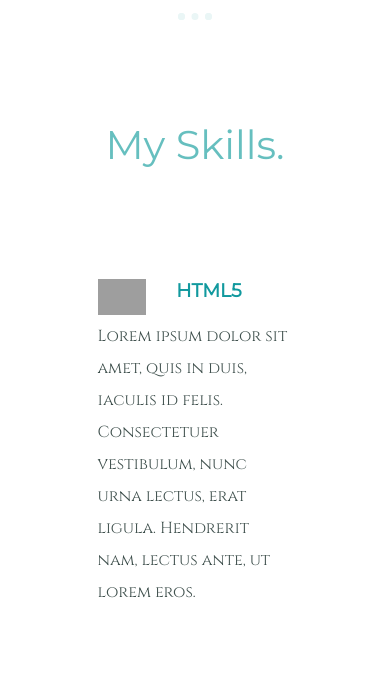
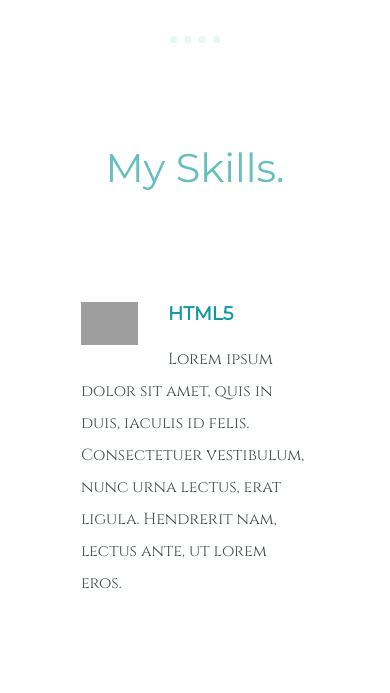
Before and after one commit to miguellopez-dev/cv, a plain HTML site: page index.html in a window 390 px wide. Shown: the part 1750-2443 px from the top of the page. Drawn offline with Linux system fonts and the light colour scheme; grey boxes are pictures that could not be loaded.

Commit message:
updated CSS
Changed some CSS for the website to be more responsive towards mobile devices.

```diff
--- a/css/styles.css
+++ b/css/styles.css
@@ -45,7 +45,7 @@ p {
 }
 
 .middle-container {
-  width: 50%;
+  width: 90%;
   margin: 100px auto;
 
 }
@@ -83,6 +83,11 @@ p {
   color: #EAF6F6;
 }
 
+.skills {
+  width: 65%;
+  margin: auto;
+}
+
 .skill-row {
   margin: 100px auto;
   text-align: left;
@@ -104,7 +109,7 @@ p {
 
 .profile img {
   border-radius: 75%;
-  width: 25%;
+
 }
 
 .contact-me {
```
